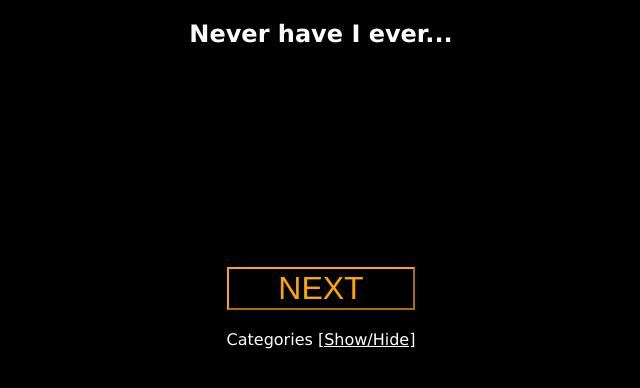
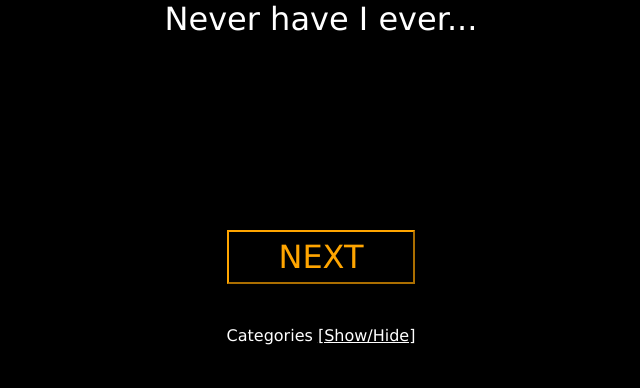
Before and after one commit to yutamago/yutamago.github.io, a plain HTML site: page never/index.html in a window 1280 px wide. Shown: the whole page, without its empty margins (319-959 px from the left). Drawn offline with nearby package versions, Linux system fonts and the light colour scheme.

Commit message:
never ever

```diff
--- a/never/index.html
+++ b/never/index.html
@@ -1,9 +1,10 @@
 <html>
 <head>
 <title>Never have I ever...</title>
+<link href="https://stackpath.bootstrapcdn.com/bootstrap/4.4.1/css/bootstrap.min.css" rel="stylesheet" integrity="sha384-Vkoo8x4CGsO3+Hhxv8T/Q5PaXtkKtu6ug5TOeNV6gBiFeWPGFN9MuhOf23Q9Ifjh" crossorigin="anonymous">
 <link rel="stylesheet" type="text/css" href="styles.css">
 </head>
-<body>
+<body class="container">
 
 <h2 id="title">Never have I ever...</h2>
 <h1 id="question"></h1>
--- a/never/styles.css
+++ b/never/styles.css
@@ -1,6 +1,4 @@
 body {
-	margin: 0;
-	padding: 0;
 	background-color: black;
 	color: white;
 	font-family: Verdana, sans-serif;
@@ -51,8 +49,8 @@ form {
 }
 
 button, button:focus, button:active {
-	margin-top: 20px;
-	margin-bottom: 20px;
+	margin-top: 40px;
+    margin-bottom: 40px;
 	width: 100%;
     font-size: xx-large;
     background-color: black;
@@ -70,7 +68,7 @@ li > label {
 }
 
 a {
-	text-decoration: underline;
+	text-decoration: underline !important;
 }
 
 a, li > label {
```
